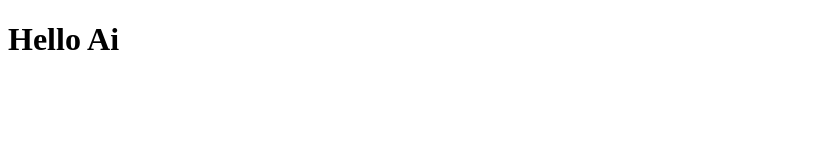
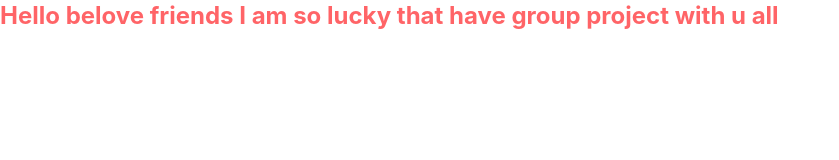
Before and after one commit to Web-C-Generation-2027/Technology-News-Blogs, a website: page src/index.html in a window 1280 px wide. Shown: the whole page, without its empty margins (0-839 px from the left). Drawn offline with Linux system fonts and the light colour scheme.

Commit message:
Initialize Tailwind CSS configuration and output files

```diff
--- a/index.html
+++ b/src/index.html
@@ -4,8 +4,9 @@
     <meta charset="UTF-8">
     <meta name="viewport" content="width=device-width, initial-scale=1.0">
     <title>Document</title>
+    <link rel="stylesheet" href="output.css">
 </head>
 <body>
-    <h1>Hello Ai</h1>
+    <h1 class="text-2xl text-red-400 font-bold">Hello belove friends I am so lucky that have group project with u all </h1>
 </body>
 </html>
--- /dev/null
+++ b/src/input.css
@@ -0,0 +1 @@
+@import "tailwindcss";
```
Also changed, not shown: package.json (added, +23 -0 lines), src/output.css (added), 2 other files.
